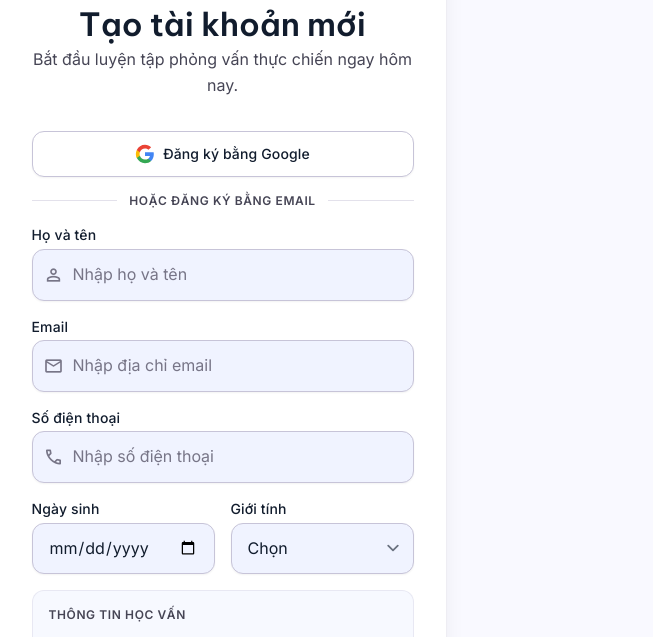
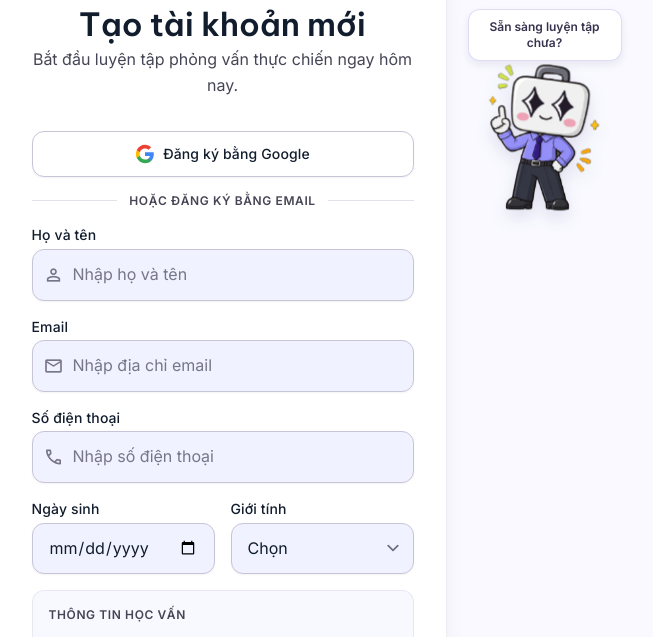
Before and after one commit to dmm717/EXE101_, a website: page register.html in a window 1280 px wide. Shown: the part 116-753 px from the top of the page, without its empty margins (410-1063 px from the left). Drawn offline with nearby package versions, Linux system fonts and the light colour scheme.

Commit message:
adding mascot

```diff
--- a/css/styles.css
+++ b/css/styles.css
@@ -696,6 +696,65 @@ body > :is(nav, header):first-of-type > div {
         transform: none;
         transition: none;
     }
+}
+
+/* Mascot appears only where it guides an empty or first-use state. */
+.nx-mascot {
+    display: block;
+    width: 132px;
+    height: auto;
+    object-fit: contain;
+    filter: drop-shadow(0 8px 8px rgba(47, 38, 126, .12));
+}
+
+.nx-mascot-interview {
+    width: 142px;
+    margin-bottom: 4px;
+}
+
+.nx-mascot-dashboard { width: 124px; }
+
+.nx-auth-mascot {
+    position: absolute;
+    top: 84px;
+    right: -176px;
+    display: none;
+    width: 154px;
+    align-items: center;
+    flex-direction: column;
+    pointer-events: none;
+}
+
+.nx-auth-mascot span {
+    position: relative;
+    z-index: 1;
+    margin-bottom: -2px;
+    padding: 9px 12px;
+    color: #37334e;
+    border: 1px solid rgba(53, 37, 205, .16);
+    border-radius: 12px;
+    background: #fff;
+    box-shadow: 0 4px 8px rgba(35, 31, 79, .08);
+    font-size: 12px;
+    font-weight: 600;
+    line-height: 1.35;
+    text-align: center;
+}
+
+@media (min-width: 1024px) {
+    .nx-auth-mascot { display: flex; }
+}
+
+@media (prefers-reduced-motion: no-preference) {
+    .nx-auth-mascot .nx-mascot {
+        animation: nx-mascot-breathe 3.8s cubic-bezier(.37,0,.63,1) infinite;
+        transform-origin: 50% 90%;
+    }
+}
+
+@keyframes nx-mascot-breathe {
+    0%, 100% { transform: translateY(0) rotate(-.5deg); }
+    50% { transform: translateY(-5px) rotate(.5deg); }
 }
 
 .nx-mobile-nav-current {
--- a/register.html
+++ b/register.html
@@ -22,7 +22,12 @@
 <body
     class="font-body-md text-body-md antialiased bg-background min-h-screen flex items-center justify-center p-margin-mobile md:p-margin-desktop font-body-md text-on-surface">
     <div
-        class="w-full max-w-md bg-surface-container-lowest rounded-[24px] shadow-[0px_4px_20px_rgba(0,0,0,0.05)] p-stack-lg border border-outline-variant/30">
+        class="relative w-full max-w-md bg-surface-container-lowest rounded-[24px] shadow-[0px_4px_20px_rgba(0,0,0,0.05)] p-stack-lg border border-outline-variant/30">
+
+        <div class="nx-auth-mascot" aria-hidden="true">
+            <span>Sẵn sàng luyện tập chưa?</span>
+            <img class="nx-mascot" src="assets/mascot.png" alt="">
+        </div>
 
         <!-- Header -->
         <div class="text-center mb-stack-lg">
```
Also changed, not shown: dashboard.html (+2 -4 lines), interview.html (+3 -2 lines), assets/mascot.png (added), css/tailwind.css.
